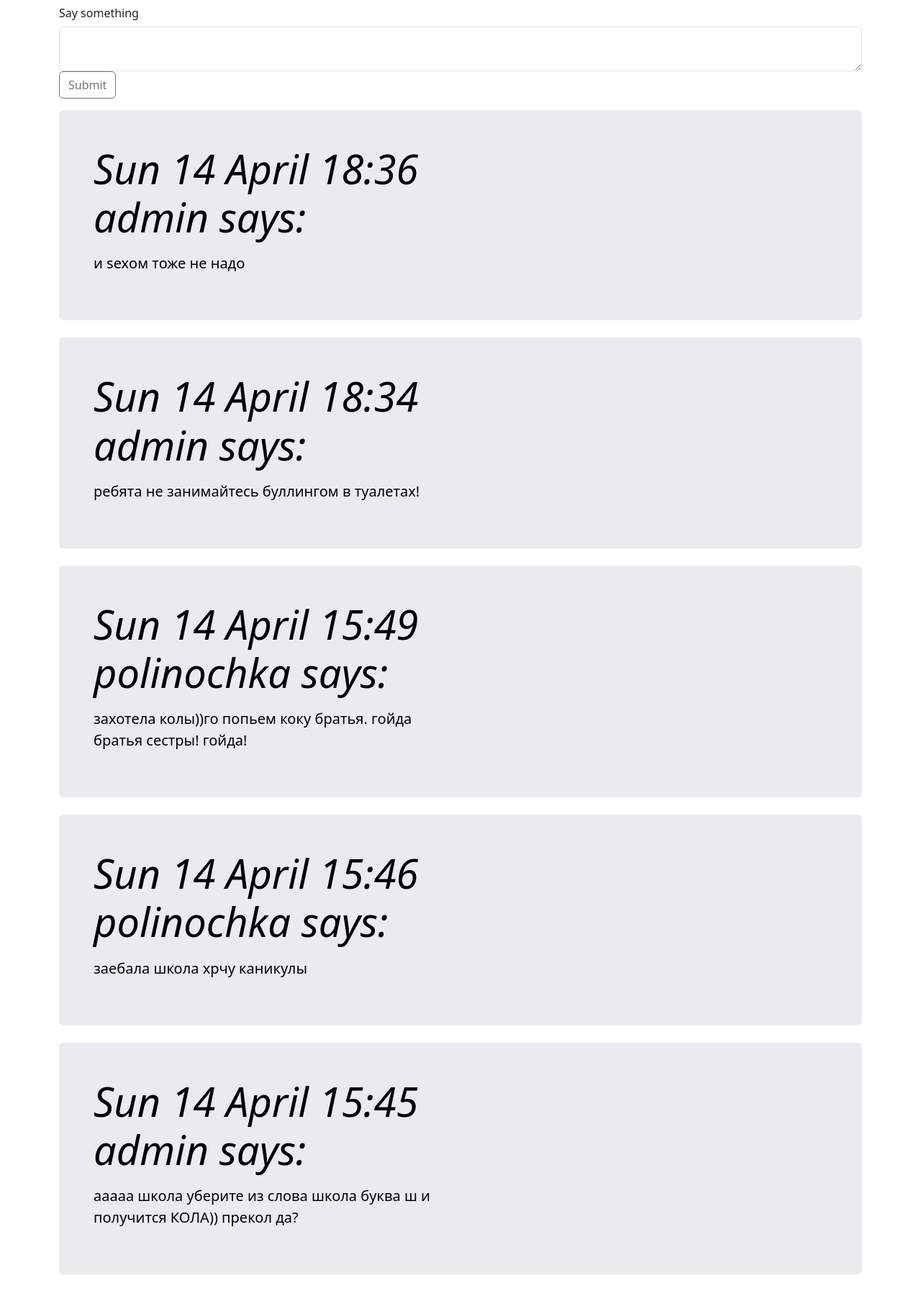
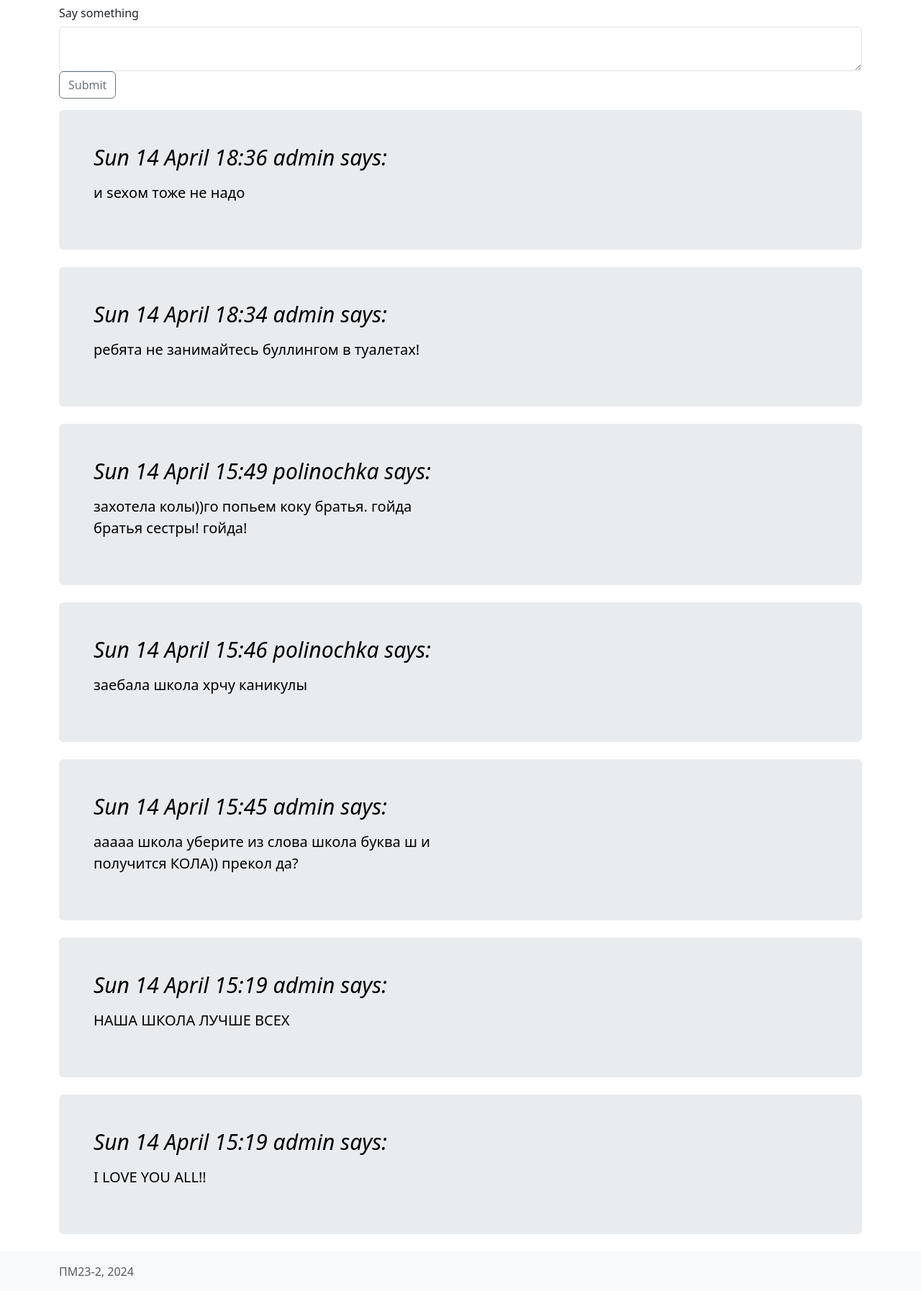
Before and after one commit to laxier/flask_numberONE, a Flask app: page / in a window 1280 px wide. Shown: the part 176-1970 px from the top of the page at 72% size. Run offline with Flask 3, Linux system fonts and the light colour scheme; a user stored in the database is signed in; some libraries are stand-ins or nearby versions.

Commit message:
requirements.txt is now created

```diff
--- a/app/templates/index.html
+++ b/app/templates/index.html
@@ -17,9 +17,9 @@
     {% for post in posts %}
     <div class="p-4 p-md-5 mb-4 rounded text-body-emphasis bg-body-secondary">
         <div class="col-lg-6 px-0">
-            <h1 class="display-4 fst-italic">{{ post.timestamp.strftime("%a %d %B %H:%M") }} <br> {{
+            <h1 class="display-4 fst-italic" style="font-size: 30px;">{{ post.timestamp.strftime("%a %d %B %H:%M") }} {{
                 post.author.username }} says: </h1>
-            <p class="lead my-3">{{ post.body }}</p>
+            <p class="lead my-3" style="font-size: 20px;">{{ post.body }}</p>
             {% if current_user.id == post.author.id or current_user.username == 'admin'%}
             <a href="/delete/{{post.id}}" class="btn btn-outline-secondary">Delete</a>
             {% endif %}
```
Also changed, not shown: requirements.txt (added, +10 -0 lines), app.db.
